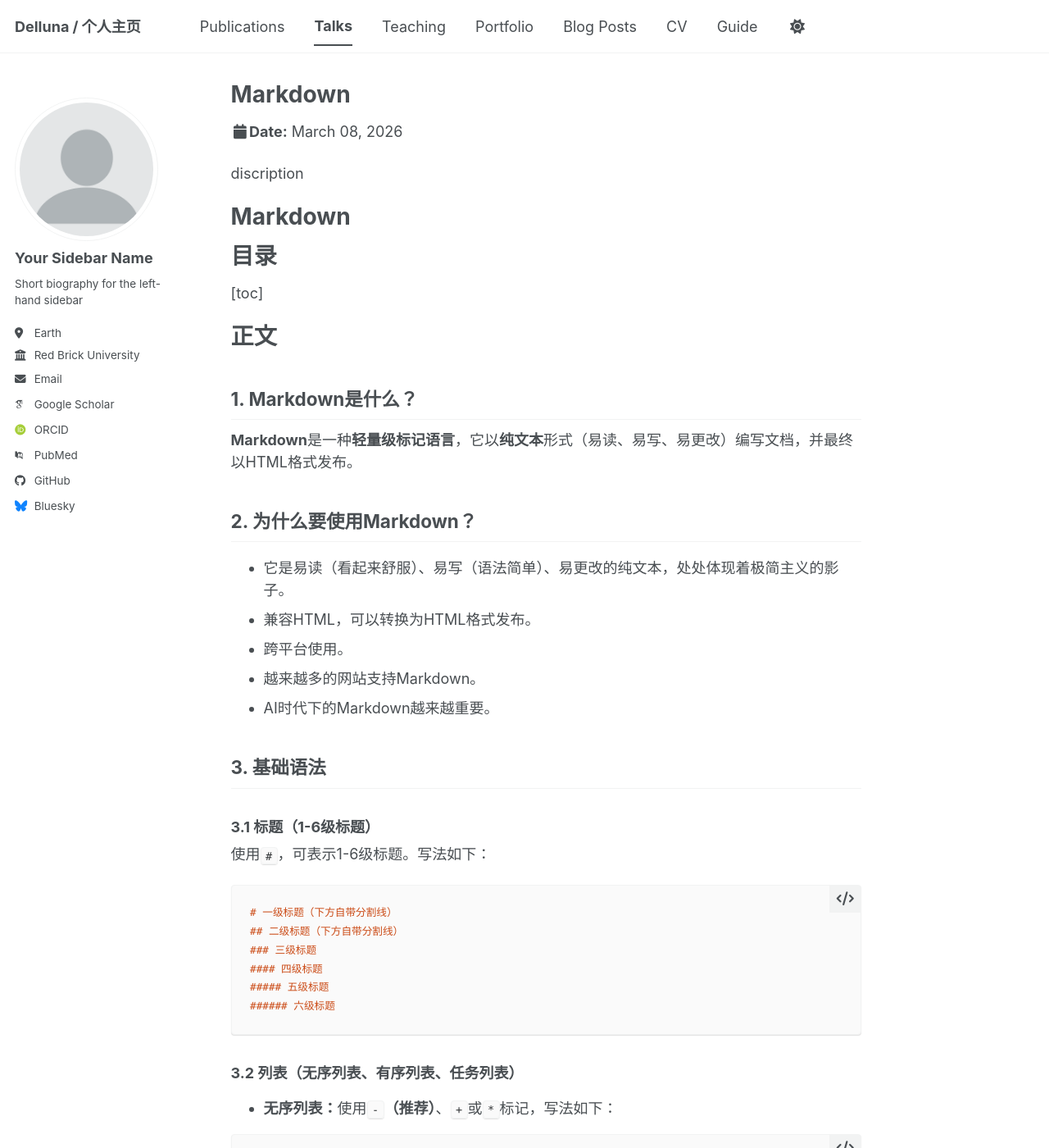
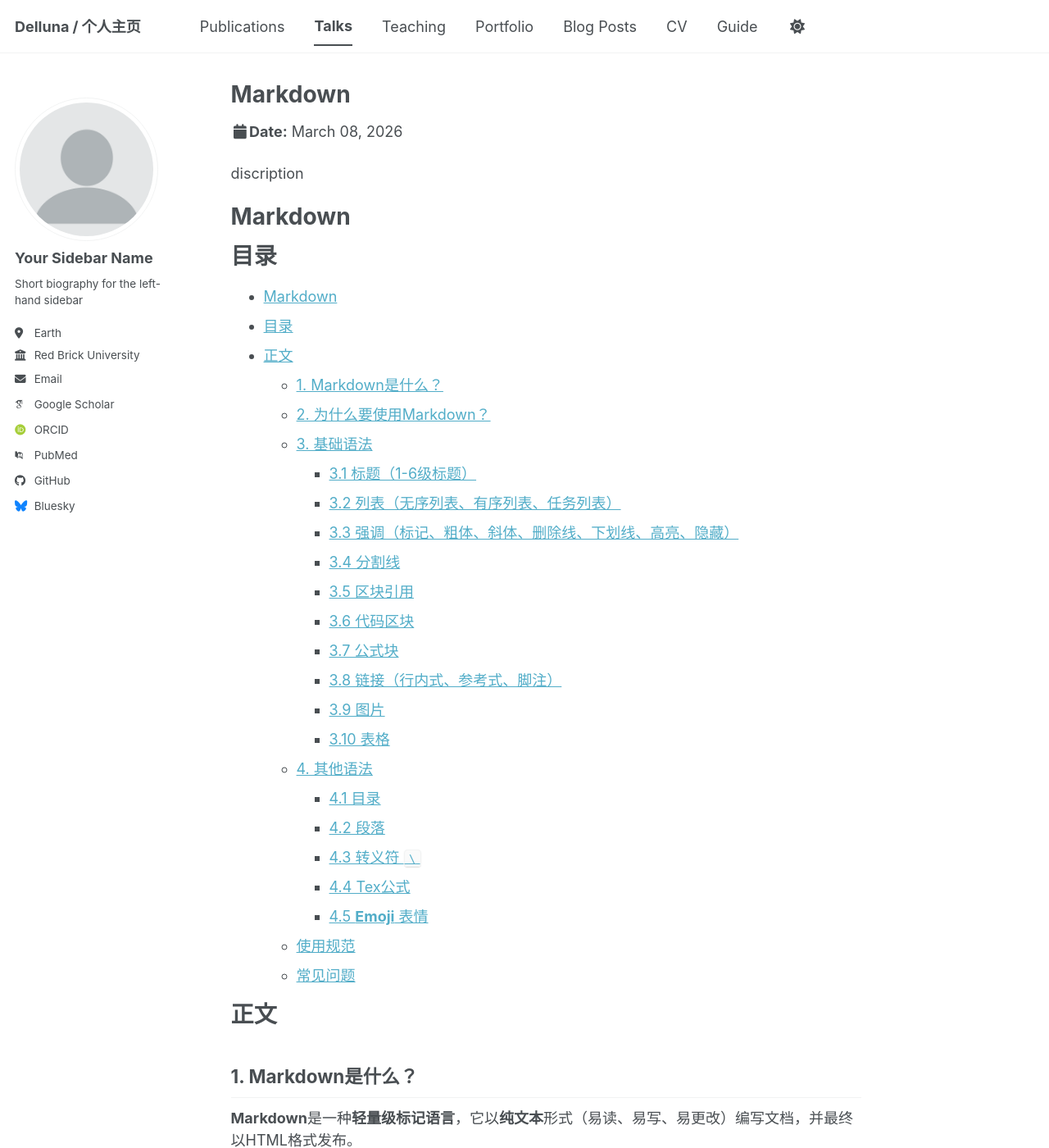
Before and after one commit to Delluna/Delluna.github.io, a Jekyll site: the page built from _talks/Markdown 31cd175aa5878090a5e4e6a5835ea2dd.md, in a window 1280 px wide and 1400 px high. Shown: the whole window at 82% size. Built offline with Jekyll 4.4.1, drawn with Linux system fonts in a browser that asks for light colours; some web fonts are replaced; a script bundle is joined from its source files by our own code; library files that are not in the unit come from our copies; some of the changed text lies outside the part shown.

Commit message:
Update Markdown 31cd175aa5878090a5e4e6a5835ea2dd.md

```diff
--- a/_talks/Markdown 31cd175aa5878090a5e4e6a5835ea2dd.md
+++ b/_talks/Markdown 31cd175aa5878090a5e4e6a5835ea2dd.md
@@ -14,7 +14,31 @@ discription
 
 # 目录
 
-[toc]
+- [Markdown](#markdown)
+- [目录](#目录)
+- [正文](#正文)
+  - [1. Markdown是什么？](#1-markdown是什么)
+  - [2. 为什么要使用Markdown？](#2-为什么要使用markdown)
+  - [3. 基础语法](#3-基础语法)
+    - [3.1 标题（1-6级标题）](#31-标题1-6级标题)
+    - [3.2 列表（无序列表、有序列表、任务列表）](#32-列表无序列表有序列表任务列表)
+    - [3.3 强调（标记、粗体、斜体、删除线、下划线、高亮、隐藏）](#33-强调标记粗体斜体删除线下划线高亮隐藏)
+    - [3.4 分割线](#34-分割线)
+    - [3.5 区块引用](#35-区块引用)
+    - [3.6 代码区块](#36-代码区块)
+    - [3.7 公式块](#37-公式块)
+    - [3.8 链接（行内式、参考式、脚注）](#38-链接行内式参考式脚注)
+    - [3.9 图片](#39-图片)
+    - [3.10 表格](#310-表格)
+  - [4. 其他语法](#4-其他语法)
+    - [4.1 目录](#41-目录)
+    - [4.2 段落](#42-段落)
+    - [4.3 转义符 `\`](#43-转义符-)
+    - [4.4 Tex公式](#44-tex公式)
+    - [4.5 **Emoji** 表情](#45-emoji表情)
+  - [使用规范](#使用规范)
+  - [常见问题](#常见问题)
+
 
 # 正文
 
@@ -239,4 +263,9 @@ $$
 > **Markdown官方教程：**[https://markdown.com.cn/](https://markdown.com.cn/)
 >
 > **Markdown 书写风格指南：**[https://einverne.github.io/markdown-style-guide/zh.html](https://einverne.github.io/markdown-style-guide/zh.html)
->
+
+
+## 常见问题
+
+1. github上的README.md无法显示[TOC]目录？
+解决方案：[使用VSCode的Markdown All in One插件一键生成目录](https://blog.csdn.net/Lin_hahahaha/article/details/120577428)
```
